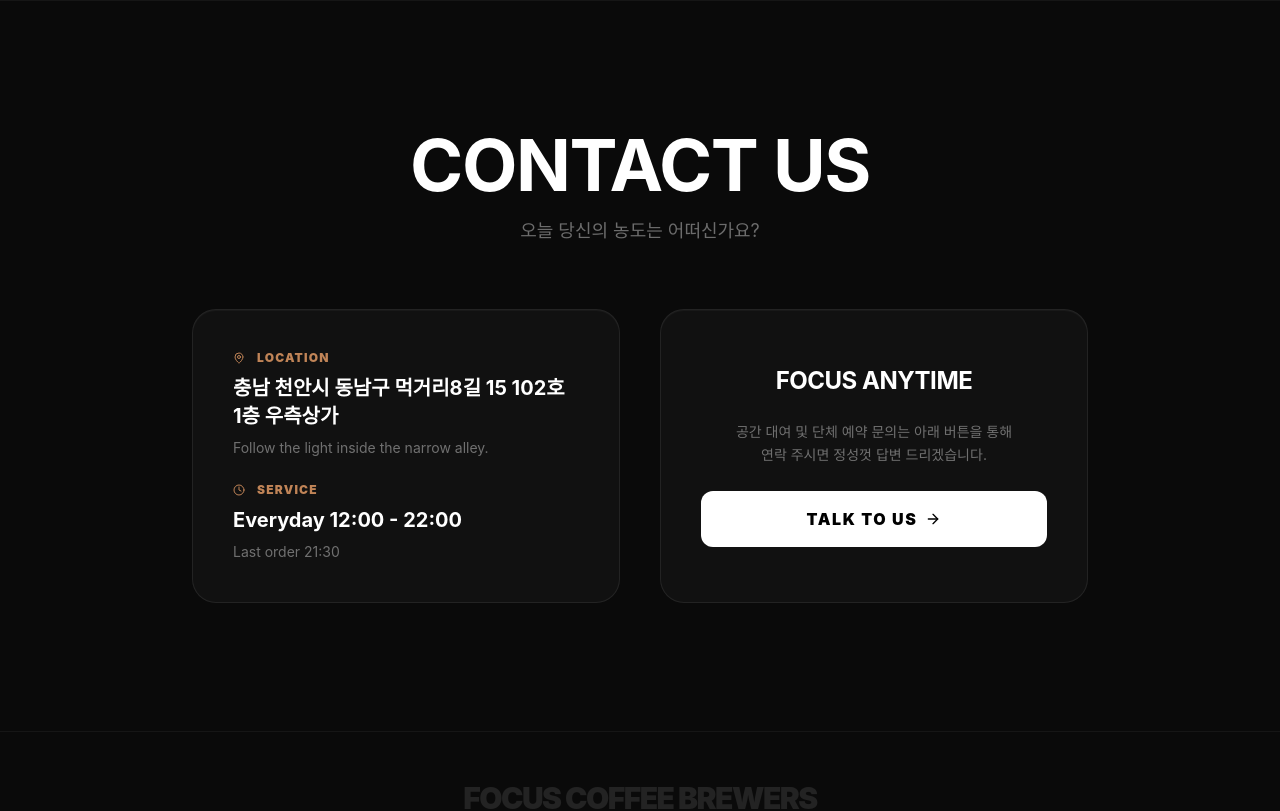
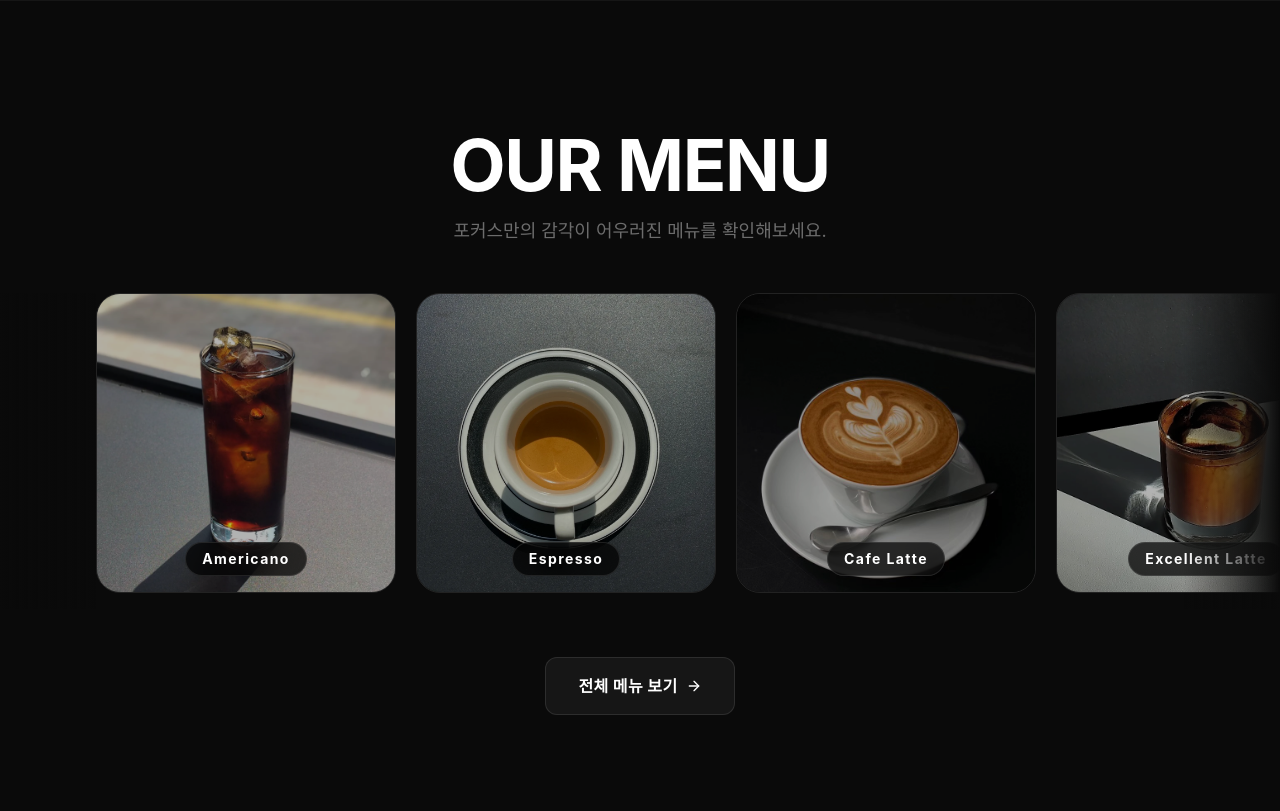
Before and after one commit to HanSeungHyeon/focus, a Next.js app: page / in a window 1280 px wide. Shown: the part 4000-4811 px from the top of the page. Built offline with nearby package versions, Linux system fonts and the light colour scheme; a web font is replaced by a local one.

Commit message:
메인 페이지 수정

```diff
--- a/src/app/globals.css
+++ b/src/app/globals.css
@@ -75,3 +75,12 @@
 ::-webkit-scrollbar-thumb:hover {
   background: #3a3a3a;
 }
+
+/* Hide scrollbar for horizontal scroll areas */
+.scrollbar-hide {
+  -ms-overflow-style: none;
+  scrollbar-width: none;
+}
+.scrollbar-hide::-webkit-scrollbar {
+  display: none;
+}
--- a/src/app/menu/page.tsx
+++ b/src/app/menu/page.tsx
@@ -36,7 +36,7 @@
   { id: "mintGato", category: "Coffee", name: "Mint Gato", price: "₩6,500", desc: "상당한 매니아층을 보유한, 상큼하고 청량한 민트와 베이스가 어우러진 매력적인 음료.", image: mintGatoImg },
 
   // TEA & ADE
-  { id: "ade1", category: "Tea & Ade", name: "Mint Cato", price: "₩6,500", desc: "은은한 풍미와 민트의 상쾌함이 만난 포커스의 또 다른 시그니처.", image: adeImg },
+  { id: "ade1", category: "Tea & Ade", name: "Lemon Ade", price: "₩6,500", desc: "은은한 풍미와 민트의 상쾌함이 만난 포커스의 또 다른 시그니처.", image: adeImg },
 
   // DESSERT
   { id: "dessert1", category: "Dessert", name: "Signature Dessert", price: "₩3,500", desc: "부드러운 식감과 풍부한 크림, 포커스가 자랑하는 달콤한 휴상의 시그니처 디저트.", image: dessert1Img },
--- a/src/app/page.tsx
+++ b/src/app/page.tsx
@@ -1,27 +1,36 @@
 "use client";
-import { useRef } from "react";
+import { useRef, useEffect, useState, useCallback } from "react";
 import { motion, useScroll, useTransform } from "framer-motion";
 import Image from "next/image";
+import Link from "next/link";
 import { MapPin, Clock, ArrowRight } from "lucide-react";
 import Header from "./components/Header";
 import shop1Img from "../../public/images/shop1.webp";
 import shop2Img from "../../public/images/shop2.jpg";
 import shop3Img from "../../public/images/shop3.webp";
 
-const fadeIn = {
-  hidden: { opacity: 0, y: 20 },
-  visible: { opacity: 1, y: 0, transition: { duration: 0.8, ease: [0.23, 1, 0.32, 1] as any } },
-};
+// Menu images
+import americanoImg from "../public/images/아메리카노.webp";
+import espressoImg from "../public/images/에스프레소.webp";
+import cafeLatteImg from "../public/images/카페라떼.jpg";
+import excellentLatteImg from "../public/images/엑설런트 라떼.webp";
+import mintGatoImg from "../public/images/민트가토.webp";
+import adeImg from "../public/images/에이드1.webp";
+import dessert1Img from "../public/images/디저트.webp";
+import dessert2Img from "../public/images/디저트2.webp";
+import dessert3Img from "../public/images/디저트3.jpg";
 
-const staggerContainer = {
-  hidden: { opacity: 0 },
-  visible: {
-    opacity: 1,
-    transition: {
-      staggerChildren: 0.15,
-    },
-  },
-};
+const menuShowcase = [
+  { id: "americano", name: "Americano", image: americanoImg },
+  { id: "espresso", name: "Espresso", image: espressoImg },
+  { id: "cafeLatte", name: "Cafe Latte", image: cafeLatteImg },
+  { id: "excellentLatte", name: "Excellent Latte", image: excellentLatteImg },
+  { id: "mintGato", name: "Mint Gato", image: mintGatoImg },
+  { id: "ade1", name: "Lemon Ade", image: adeImg },
+  { id: "dessert1", name: "Signature Dessert", image: dessert1Img },
+  { id: "dessert2", name: "Special Dessert", image: dessert2Img },
+  { id: "dessert3", name: "Cannelé", image: dessert3Img },
+];
 
 export default function Home() {
   const scrollRef = useRef(null);
@@ -33,6 +42,62 @@
   const opacity1 = useTransform(scrollYProgress, [0, 0.05, 0.15, 1], [1, 1, 0, 0]);
   const opacity2 = useTransform(scrollYProgress, [0, 0.05, 0.15, 0.3, 0.4, 1], [0, 0, 1, 1, 0, 0]);
   const opacity3 = useTransform(scrollYProgress, [0, 0.3, 0.4, 1], [0, 0, 1, 1]);
+
+  // --- Menu carousel auto-scroll ---
+  const carouselRef = useRef<HTMLDivElement>(null);
+  const [paused, setPaused] = useState(false);
+  const rafRef = useRef<number>(0);
+  const speedRef = useRef(0.8); // px per frame
+
+  const autoScroll = useCallback(() => {
+    const el = carouselRef.current;
+    if (el && !paused) {
+      el.scrollLeft += speedRef.current;
+      // seamless loop: when we scroll past the first set, jump back
+      const half = el.scrollWidth / 2;
+      if (el.scrollLeft >= half) {
+        el.scrollLeft -= half;
+      }
+    }
+    rafRef.current = requestAnimationFrame(autoScroll);
+  }, [paused]);
+
+  useEffect(() => {
+    rafRef.current = requestAnimationFrame(autoScroll);
+    return () => cancelAnimationFrame(rafRef.current);
+  }, [autoScroll]);
+
+  // --- Mouse drag scroll ---
+  const isDragging = useRef(false);
+  const startX = useRef(0);
+  const scrollLeftStart = useRef(0);
+
+  const handleMouseDown = (e: React.MouseEvent) => {
+    isDragging.current = true;
+    startX.current = e.pageX;
+    scrollLeftStart.current = carouselRef.current?.scrollLeft ?? 0;
+    setPaused(true);
+  };
+
+  const handleMouseMove = (e: React.MouseEvent) => {
+    if (!isDragging.current || !carouselRef.current) return;
+    e.preventDefault();
+    const dx = e.pageX - startX.current;
+    carouselRef.current.scrollLeft = scrollLeftStart.current - dx;
+  };
+
+  const handleMouseUp = () => {
+    isDragging.current = false;
+    setPaused(false);
+  };
+
+  const handleInteractionStart = () => setPaused(true);
+  const handleInteractionEnd = () => {
+    if (!isDragging.current) setPaused(false);
+  };
+
+  // duplicate items for seamless loop
+  const loopItems = [...menuShowcase, ...menuShowcase];
 
   return (
     <main className="relative w-full">
@@ -80,6 +145,63 @@
           </div>
         </div>
       </div>
+
+      {/* Menu Showcase Section */}
+      <section id="menu" className="py-24 md:py-32 bg-[#0a0a0a] border-t border-white/5">
+        <div className="space-y-12">
+          <div className="text-center space-y-4 px-6">
+            <h2 className="text-5xl md:text-7xl font-black text-white tracking-tighter">OUR MENU</h2>
+            <p className="text-white/40 text-lg">포커스만의 감각이 어우러진 메뉴를 확인해보세요.</p>
+          </div>
+
+          {/* Auto-scrolling Carousel */}
+          <div className="relative">
+            {/* Left / Right fade edges */}
+            <div className="absolute left-0 top-0 bottom-0 w-12 md:w-24 bg-gradient-to-r from-[#0a0a0a] to-transparent z-10 pointer-events-none" />
+            <div className="absolute right-0 top-0 bottom-0 w-12 md:w-24 bg-gradient-to-l from-[#0a0a0a] to-transparent z-10 pointer-events-none" />
+
+            <div
+              ref={carouselRef}
+              onMouseDown={handleMouseDown}
+              onMouseMove={handleMouseMove}
+              onMouseUp={handleMouseUp}
+              onMouseLeave={handleMouseUp}
+              onTouchStart={handleInteractionStart}
+              onTouchEnd={handleInteractionEnd}
+              className="flex gap-5 overflow-x-auto px-8 md:px-24 pb-4 scrollbar-hide select-none cursor-grab active:cursor-grabbing"
+            >
+              {loopItems.map((item, idx) => (
+                <div
+                  key={`${item.id}-${idx}`}
+                  className="flex-shrink-0 group relative w-[260px] md:w-[300px] aspect-square rounded-3xl overflow-hidden border border-white/10"
+                >
+                  <Image
+                    src={item.image}
+                    alt={item.name}
+                    fill
+                    className="object-cover transition-transform duration-700 group-hover:scale-110"
+                  />
+                  <div className="absolute inset-0 bg-black/30 group-hover:bg-black/10 transition-colors duration-500" />
+                  <div className="absolute bottom-4 left-0 right-0 flex justify-center">
+                    <span className="bg-black/70 px-4 py-1.5 rounded-full text-sm font-bold tracking-widest backdrop-blur-md border border-white/10 text-white">
+                      {item.name}
+                    </span>
+                  </div>
+                </div>
+              ))}
+            </div>
+          </div>
+
+          <div className="text-center px-6">
+            <Link
+              href="/menu"
+              className="inline-flex items-center gap-2 px-8 py-4 bg-white/5 hover:bg-white/10 border border-white/10 text-white font-bold rounded-xl transition-all duration-300 tracking-wide"
+            >
+              전체 메뉴 보기 <ArrowRight className="w-4 h-4" />
+            </Link>
+          </div>
+        </div>
+      </section>
 
       {/* Contact Section */}
       <section id="contact" className="py-32 bg-[#0a0a0a] border-t border-white/5">
```
